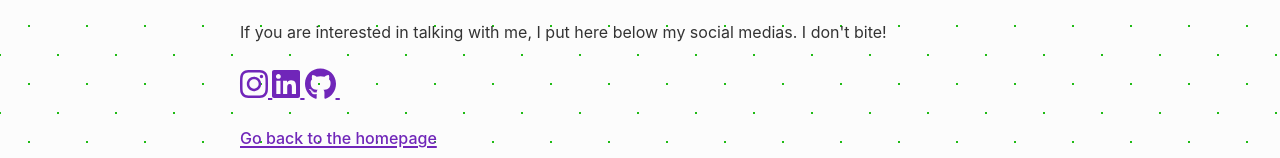
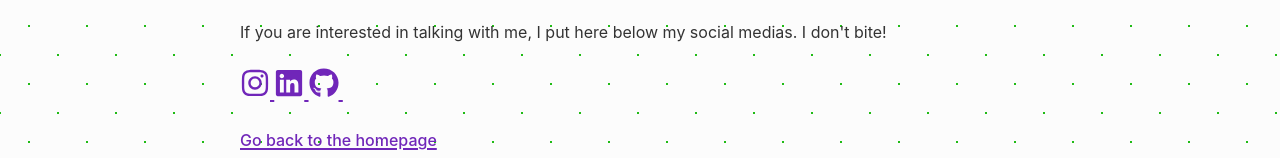
Before and after one commit to lenindelarosa/gatsby-blog, a Gatsby site: page /contact in a window 1280 px wide. Shown: the part 235-393 px from the top of the page. Built offline with nearby package versions, Linux system fonts and the light colour scheme; Gatsby itself is replaced by a stand-in of ours.

Commit message:
fixed social media icons

```diff
--- a/package.json
+++ b/package.json
@@ -28,6 +28,7 @@
     "react-bootstrap": "^2.4.0",
     "react-dom": "^18.1.0",
     "react-helmet": "^6.1.0",
+    "react-icons": "^4.4.0",
     "styled-components": "^5.3.5"
   },
   "devDependencies": {
--- a/src/pages/contact.js
+++ b/src/pages/contact.js
@@ -1,14 +1,9 @@
 import * as React from "react"
 import { Link } from "gatsby"
+import { FaInstagram, FaLinkedin, FaGithub } from "react-icons/fa";
 
 import Layout from "../components/layout"
 import Seo from "../components/seo"
-import { FontAwesomeIcon } from "@fortawesome/react-fontawesome";
-import {
-  faInstagram,
-  faLinkedin,
-  faGithub
-} from "@fortawesome/free-brands-svg-icons";
 
 const Contact = () => (
     <Layout>
@@ -19,19 +14,19 @@ const Contact = () => (
 
       <a href="https://www.instagram.com/lenindelarosa/"
           className="instagram social">
-          <FontAwesomeIcon icon={faInstagram} size="2x" />
+          <FaInstagram size={30}/>
           &nbsp;
       </a>
 
       <a href="https://www.linkedin.com/in/lenindelarosa/"
           className="linkedin social">
-          <FontAwesomeIcon icon={faLinkedin} size="2x" />
+          <FaLinkedin size={30}/>
           &nbsp;
       </a>
 
       <a href="https://github.com/lenindelarosa"
           className="github social">
-          <FontAwesomeIcon icon={faGithub} size="2x" />
+          <FaGithub size={30}/>
           &nbsp;
       </a>
       <br/>
```
Also changed, not shown: 1 other file.
